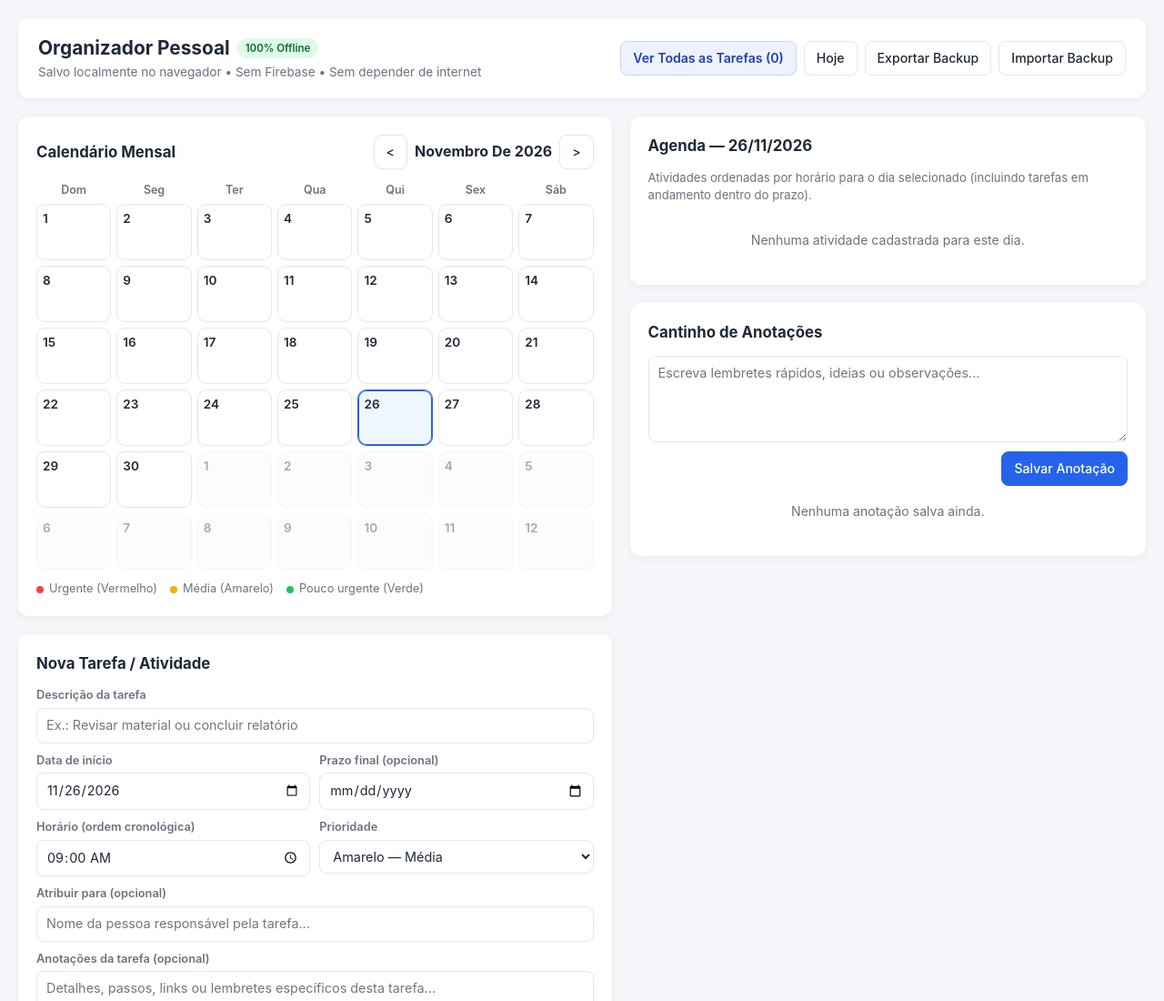
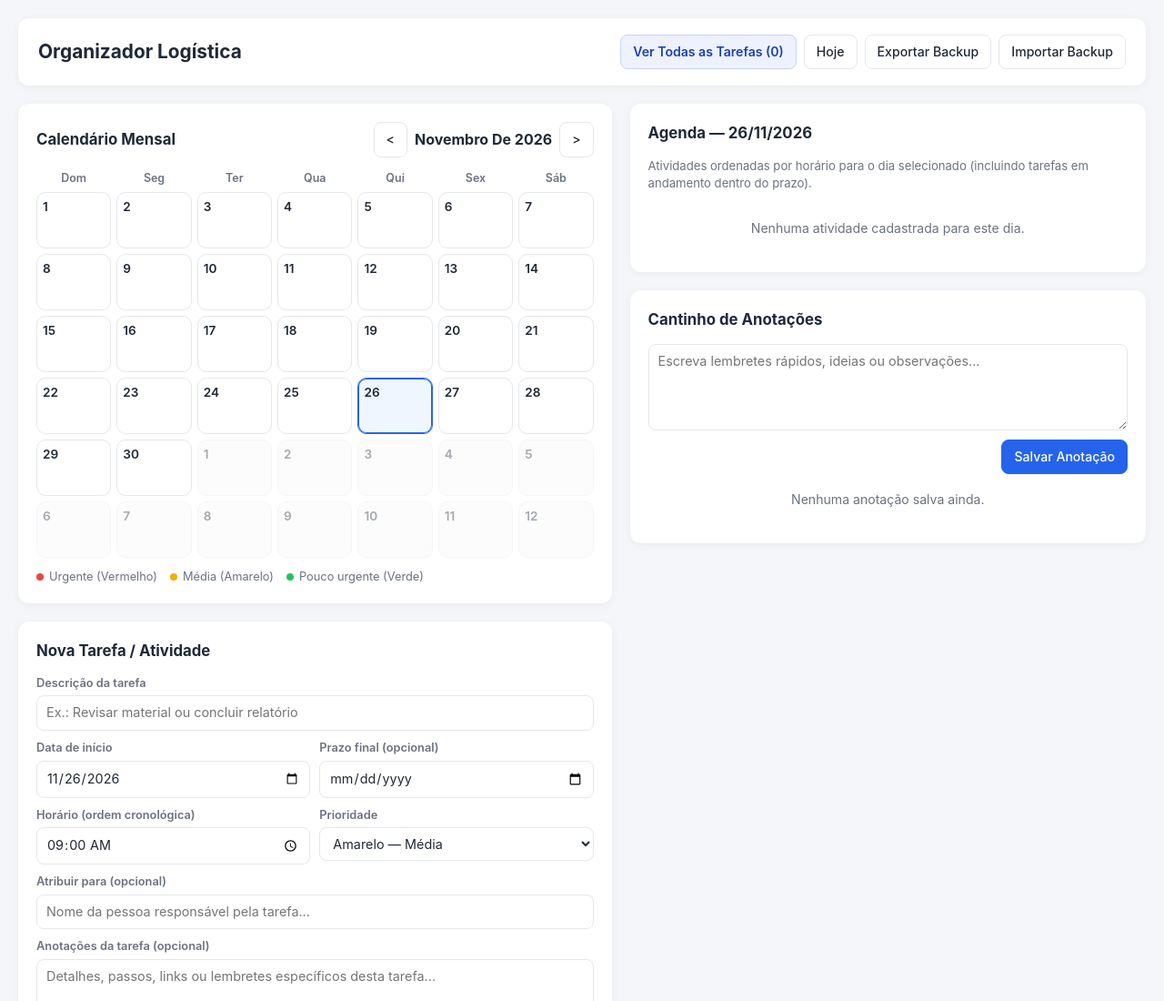
Before and after one commit to alineproencadomingues-create/Organizador-, a plain HTML site: page index.html in a window 1280 px wide. Shown: the top 1100 px of the page at 91% size. Drawn offline with Linux system fonts and the light colour scheme.

Commit message:
Update index.html

```diff
--- a/index.html
+++ b/index.html
@@ -447,8 +447,7 @@
   <div class="container">
     <header>
       <div class="brand">
-        <h1>Organizador Pessoal <span class="badge-offline">100% Offline</span></h1>
-        <p>Salvo localmente no navegador • Sem Firebase • Sem depender de internet</p>
+        <h1>Organizador Logística</h1>
       </div>
       <div class="toolbar">
         <button type="button" class="btn-toggle-extra" id="toggleExtraBtn" onclick="alternarPainelExtra()">
```
